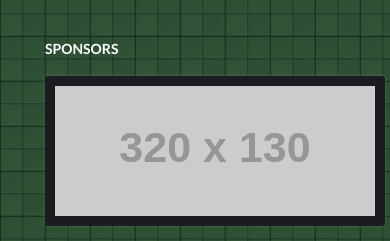
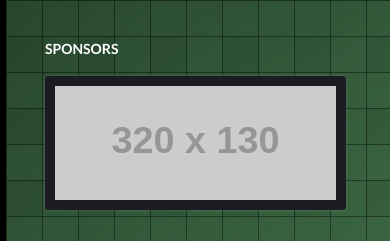
Before and after one commit to Grant-Inna/Game_Portal, a plain HTML site: page index.html in a window 390 px wide. Shown: the part 2304-2545 px from the top of the page. Drawn offline with Linux system fonts and the light colour scheme; placeholder pictures from the web are drawn by us.

Commit message:
Mobile ci_widget_sponsors img media (787px)

```diff
--- a/css/media.css
+++ b/css/media.css
@@ -14,16 +14,18 @@
     }
 }*/
 
-@media screen and (max-width: 768px) {
+@media screen and (max-width: 767px) {
   body {
-    background: rgba(255, 255, 255, .4) url(../images/piece.jpg) repeat;
+    background: rgba(255, 255, 255, .4) url(../images/4.png) repeat;
     /*background-size: cover;*/
   }
-
-
 
   #block-for-slider {
     width: 100%;
     margin: 40px auto 100px;
   }
+
+  .ci_widget_sponsors a > img {
+    max-width: 281px;
+  }
 }
--- a/dev/media.css
+++ b/dev/media.css
@@ -1,4 +1,4 @@
-@media screen and (max-width: 768px) {
+@media screen and (max-width: 767px) {
     body {
         background: rgba(255, 255, 255, .4) url(../images/4.png) repeat;
         /*background-size: cover;*/
@@ -6,6 +6,9 @@
     #block-for-slider {
         width: 100%;
         margin: 40px auto 100px;
+    }
+    .ci_widget_sponsors a > img {
+        max-width: 281px;
     }
 }
 /*
```
